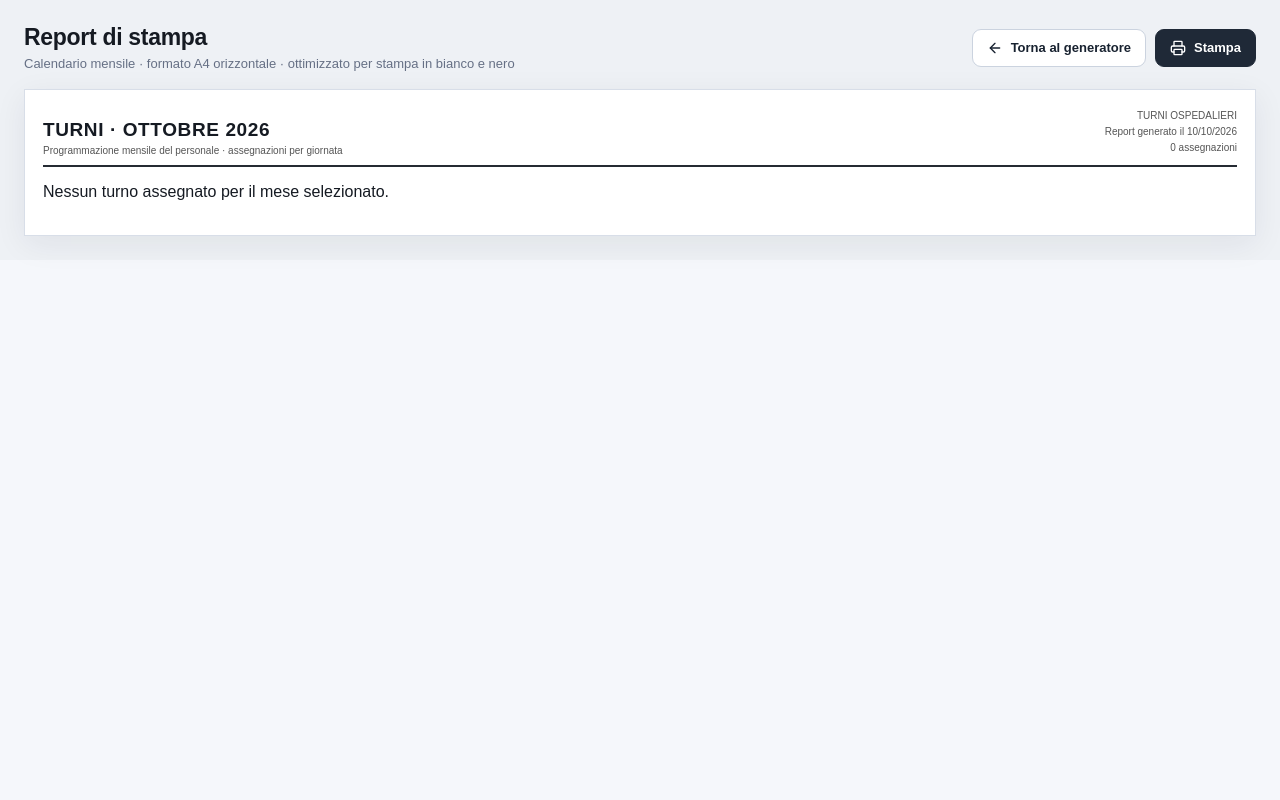
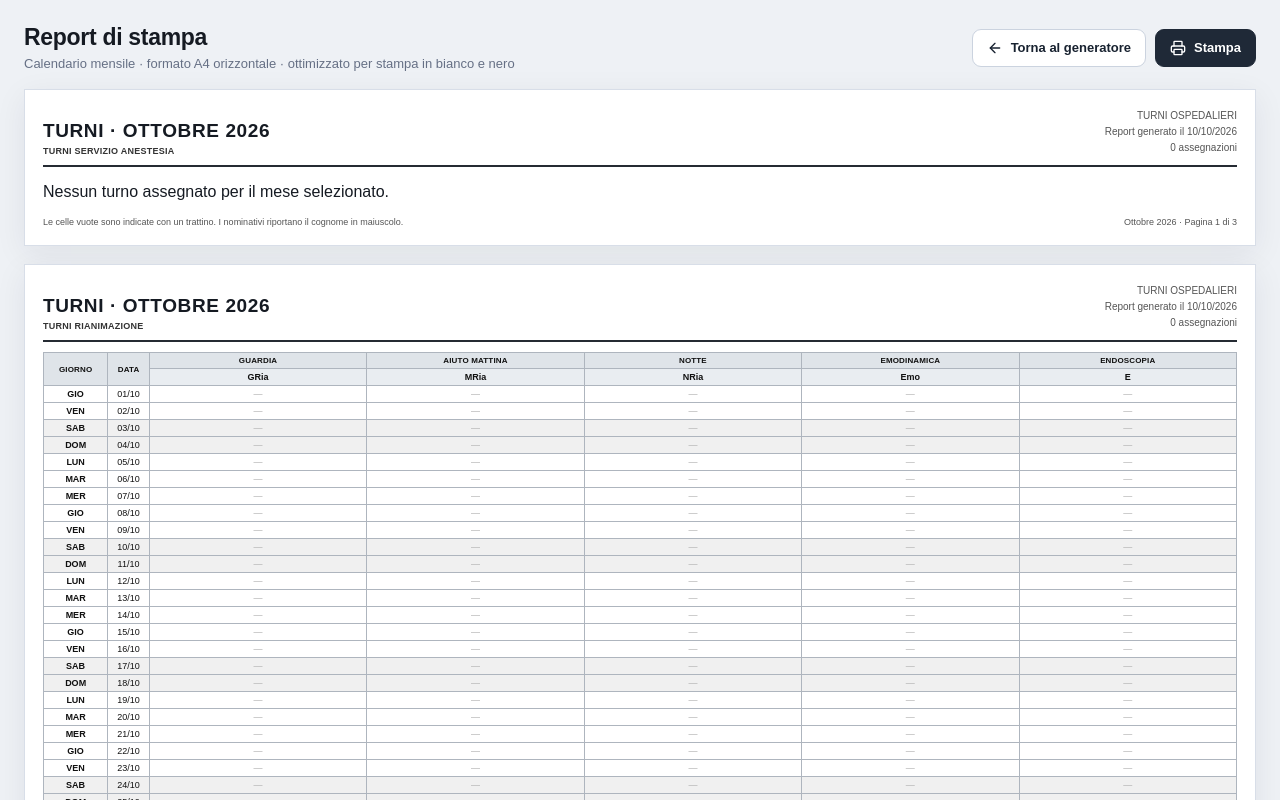
Before and after one commit to Giov3452/anestesia, a Next.js app: page /amministrazione/genera-turni/stampa in a window 1280 px wide. Shown: the top 800 px of the page. Built offline with nearby package versions, Linux system fonts and the light colour scheme; no server answers; the database is empty.

Commit message:
Add anesthesia, resuscitation and on-call monthly report sheets

```diff
--- a/app/amministrazione/genera-turni/stampa/page.tsx
+++ b/app/amministrazione/genera-turni/stampa/page.tsx
@@ -24,7 +24,21 @@ export default function PrintShiftsReport(){
  const [error,setError]=useState("");
  useEffect(()=>{const params=new URLSearchParams(window.location.search);const y=Number(params.get("year")),m=Number(params.get("month"));if(y>=2000&&y<=2100)setYear(y);if(m>=1&&m<=12)setMonth(m-1)},[]);
  useEffect(()=>{let active=true;(async()=>{setLoading(true);setError("");const s=createClient();const start=iso(year,month,1),end=iso(year,month,new Date(year,month+1,0).getDate());const [{data:rows,error:se},{data:definitions,error:de},{data:profiles,error:pe}]=await Promise.all([s.from("calendar_shifts").select("id,user_id,shift_date,short_name,shift_type").gte("shift_date",start).lte("shift_date",end).neq("short_name","SN").order("shift_date"),s.from("shift_definitions").select("id,short_name,shift_type,duration_minutes").order("id"),s.from("profiles").select("id,username")]);if(!active)return;if(se||de||pe){setError(se?.message||de?.message||pe?.message||"Impossibile caricare il report.");setLoading(false);return}setShifts((rows||[]).filter((x:Shift)=>x.short_name!=="SN"));setDefs((definitions||[]).filter((d:Def)=>d.short_name!=="SN"));setPeople(Object.fromEntries((profiles||[]).map((p:Person)=>[p.id,p.username])));setLoading(false)})();return()=>{active=false}},[year,month]);
- const columns=useMemo(()=>{const used=new Set(shifts.map(s=>s.short_name));const available=defs.filter(d=>used.has(d.short_name));const known=new Set(available.map(d=>d.short_name));const extra=Array.from(used).filter(c=>!known.has(c)).map((short_name,i)=>({id:-i-1,short_name,shift_type:"Altro",duration_minutes:0}));const rank=(code:string)=>{if(["G","GRia"].includes(code))return 0;if(code==="FT")return 1;if(["N","NRia"].includes(code))return 2;if(["M1","M2","M3"].includes(code))return 3;if(["Mo1","Mo2"].includes(code))return 4;if(["E"].includes(code))return 6;return 5};return [...available,...extra].sort((a,b)=>rank(a.short_name)-rank(b.short_name)||a.short_name.localeCompare(b.short_name,"it"))},[defs,shifts]);
+ const columns=useMemo(()=>{const separateCodes=new Set(["GRia","MRia","NRia","Emo","RG","RP","RN","R","Rp"]);const used=new Set(shifts.filter(s=>!separateCodes.has(s.short_name)).map(s=>s.short_name));const available=defs.filter(d=>used.has(d.short_name)&&!separateCodes.has(d.short_name));const known=new Set(available.map(d=>d.short_name));const extra=Array.from(used).filter(c=>!known.has(c)).map((short_name,i)=>({id:-i-1,short_name,shift_type:"Altro",duration_minutes:0}));const rank=(code:string)=>{if(["G","GRia"].includes(code))return 0;if(code==="FT")return 1;if(["N","NRia"].includes(code))return 2;if(["M1","M2","M3"].includes(code))return 3;if(["Mo1","Mo2"].includes(code))return 4;if(["E"].includes(code))return 6;return 5};return [...available,...extra].sort((a,b)=>rank(a.short_name)-rank(b.short_name)||a.short_name.localeCompare(b.short_name,"it"))},[defs,shifts]);
+ const reanimationColumns=useMemo<Def[]>(()=>[
+  {id:-101,short_name:"GRia",shift_type:"Guardia",duration_minutes:0},
+  {id:-102,short_name:"MRia",shift_type:"Mattina",duration_minutes:0},
+  {id:-103,short_name:"NRia",shift_type:"Notte",duration_minutes:0},
+  {id:-104,short_name:"Emo",shift_type:"Emodinamica",duration_minutes:0},
+  {id:-105,short_name:"E",shift_type:"Endoscopia",duration_minutes:0},
+ ],[]);
+ const reanimationGroups=[{name:"GUARDIA",span:1},{name:"AIUTO MATTINA",span:1},{name:"NOTTE",span:1},{name:"EMODINAMICA",span:1},{name:"ENDOSCOPIA",span:1}];
+ const reperibilityColumns=useMemo<Def[]>(()=>[
+  {id:-201,short_name:"RG",shift_type:"Reperibilità giorno",duration_minutes:0},
+  {id:-202,short_name:"RP",shift_type:"Reperibilità pomeriggio",duration_minutes:0},
+  {id:-203,short_name:"RN",shift_type:"Reperibilità notte",duration_minutes:0},
+ ],[]);
+ const reperibilityGroups=[{name:"REPERIBILITÀ GIORNO",span:1},{name:"REPERIBILITÀ POMERIGGIO",span:1},{name:"REPERIBILITÀ NOTTE",span:1}];
  const sectionName=(code:string)=>{if(["G","GRia"].includes(code))return "GUARDIA";if(code==="FT")return "FUORI TURNO";if(["N","NRia"].includes(code))return "NOTTE";if(["M1","M2","M3"].includes(code))return "SALE";if(["Mo1","Mo2"].includes(code))return "MORTARA";if(code==="E")return "ENDOSCOPIA";return "ALTRI TURNI"};
  const groups=useMemo(()=>{const out:{name:string;span:number}[]=[];for(const c of columns){const name=sectionName(c.short_name);const last=out[out.length-1];if(last&&last.name===name)last.span++;else out.push({name,span:1})}return out},[columns]);
  const days=useMemo(()=>Array.from({length:new Date(year,month+1,0).getDate()},(_,i)=>i+1),[year,month]);
@@ -42,10 +56,10 @@ export default function PrintShiftsReport(){
    .report-actions{display:flex;gap:9px;align-items:center}
    .report-button{display:inline-flex;align-items:center;gap:8px;padding:10px 14px;border:1px solid #cbd3df;border-radius:9px;background:white;color:#182230;font-size:13px;font-weight:700;text-decoration:none;cursor:pointer}
    .report-button.primary{background:#1f2937;color:white;border-color:#1f2937}
-   .paper{background:white;padding:18px;border:1px solid #d8dee8;box-shadow:0 8px 30px #17203312}
+   .paper{background:white;padding:18px;border:1px solid #d8dee8;box-shadow:0 8px 30px #17203312;margin-bottom:18px}\n   .paper.sheet-page{break-before:page;page-break-before:always}
    .paper-head{display:flex;justify-content:space-between;align-items:flex-end;border-bottom:2px solid #252b33;padding-bottom:9px;margin-bottom:10px}
    .paper-head h2{font-size:19px;letter-spacing:.6px;text-transform:uppercase;margin:0 0 4px}
-   .paper-head p{margin:0;color:#555;font-size:10px}
+   .paper-head p{margin:0;color:#333;font-size:9px;font-weight:800;letter-spacing:.25px}
    .paper-meta{text-align:right;font-size:10px;color:#555;line-height:1.6}
    .report-table{width:100%;border-collapse:collapse;table-layout:fixed;font-size:9px;color:#111}
    .report-table th,.report-table td{border:1px solid #aeb5be;padding:3px 2px;text-align:center;vertical-align:middle;overflow-wrap:anywhere}
@@ -67,7 +81,7 @@ export default function PrintShiftsReport(){
     body{background:white!important;-webkit-print-color-adjust:exact;print-color-adjust:exact}
     .report-shell{max-width:none;padding:0;margin:0}
     .report-toolbar{display:none!important}
-    .paper{border:0;box-shadow:none;padding:0}
+    .paper{border:0;box-shadow:none;padding:0;margin:0}\n    .paper.sheet-page{break-before:page;page-break-before:always}
     .paper-head{padding-bottom:5px;margin-bottom:5px}
     .paper-head h2{font-size:13px}
     .paper-head p,.paper-meta{font-size:8px}
@@ -84,9 +98,14 @@ export default function PrintShiftsReport(){
   `}</style>
   <div className="report-toolbar"><div><h1>Report di stampa</h1><p>Calendario mensile · formato A4 orizzontale · ottimizzato per stampa in bianco e nero</p></div><div className="report-actions"><Link className="report-button" href="/amministrazione/genera-turni"><ArrowLeft size={16}/> Torna al generatore</Link><button className="report-button primary" onClick={()=>window.print()}><Printer size={16}/> Stampa</button></div></div>
   {error&&<div className="report-error">{error}</div>}
-  <section className="paper"><div className="paper-head"><div><h2>Turni · {months[month]} {year}</h2><p>Programmazione mensile del personale · assegnazioni per giornata</p></div><div className="paper-meta">TURNI OSPEDALIERI<br/>Report generato il {new Date().toLocaleDateString("it-IT")}<br/>{shifts.length} assegnazioni</div></div>
-  {loading?<p>Caricamento calendario…</p>:columns.length===0?<p>Nessun turno assegnato per il mese selezionato.</p>:<table className="report-table"><thead><tr><th className="day-col" rowSpan={2}>Giorno</th><th className="date-col" rowSpan={2}>Data</th>{groups.map((g,i)=><th key={i} colSpan={g.span}>{g.name}</th>)}</tr><tr>{columns.map(c=><th className="shift-col" key={c.id}>{c.short_name}</th>)}</tr></thead><tbody>{days.map(day=>{const date=iso(year,month,day),holiday=italianNationalHolidayName(date),isW=weekend(day);return <tr key={date} className={holiday?"holiday":isW?"weekend":""}><td className="day-col">{weekday(date).toLocaleUpperCase("it-IT")}</td><td className="date-col">{dateLabel(day)}</td>{columns.map(c=>{const names=assignments[date]?.[c.short_name]||[];return <td key={c.id} className={names.length?"shift-name":"empty-cell"} title={names.join(", ")}>{names.length?names.join(" / "):"—"}</td>})}</tr>})}</tbody></table>}
-  {!loading&&columns.length>0&&<div className="report-foot"><span>Le celle vuote sono indicate con un trattino. I nominativi riportano il cognome in maiuscolo.</span><span>{months[month]} {year} · Pagina 1</span></div>}
-  </section>
+  {[
+    {title:"TURNI SERVIZIO ANESTESIA",tableColumns:columns,tableGroups:groups,page:1},
+    {title:"TURNI RIANIMAZIONE",tableColumns:reanimationColumns,tableGroups:reanimationGroups,page:2},
+    {title:"TURNI REPERIBILITÀ",tableColumns:reperibilityColumns,tableGroups:reperibilityGroups,page:3},
+  ].map((sheet,index)=><section className={`paper ${index>0?"sheet-page":""}`} key={sheet.title}>
+    <div className="paper-head"><div><h2>Turni · {months[month]} {year}</h2><p>{sheet.title}</p></div><div className="paper-meta">TURNI OSPEDALIERI<br/>Report generato il {new Date().toLocaleDateString("it-IT")}<br/>{shifts.filter(s=>sheet.tableColumns.some(col=>col.short_name===s.short_name)).length} assegnazioni</div></div>
+    {loading?<p>Caricamento calendario…</p>:sheet.tableColumns.length===0?<p>Nessun turno assegnato per il mese selezionato.</p>:<table className="report-table"><thead><tr><th className="day-col" rowSpan={2}>Giorno</th><th className="date-col" rowSpan={2}>Data</th>{sheet.tableGroups.map((g,i)=><th key={i} colSpan={g.span}>{g.name}</th>)}</tr><tr>{sheet.tableColumns.map(col=><th className="shift-col" key={col.id}>{col.short_name}</th>)}</tr></thead><tbody>{days.map(day=>{const date=iso(year,month,day),holiday=italianNationalHolidayName(date),isW=weekend(day);return <tr key={date} className={holiday?"holiday":isW?"weekend":""}><td className="day-col">{weekday(date).toLocaleUpperCase("it-IT")}</td><td className="date-col">{dateLabel(day)}</td>{sheet.tableColumns.map(col=>{const names=assignments[date]?.[col.short_name]||[];return <td key={col.id} className={names.length?"shift-name":"empty-cell"} title={names.join(", ")}>{names.length?names.join(" / "):"—"}</td>})}</tr>})}</tbody></table>}
+    {!loading&&<div className="report-foot"><span>Le celle vuote sono indicate con un trattino. I nominativi riportano il cognome in maiuscolo.</span><span>{months[month]} {year} · Pagina {sheet.page} di 3</span></div>}
+  </section>)}
  </main>
 }
```
